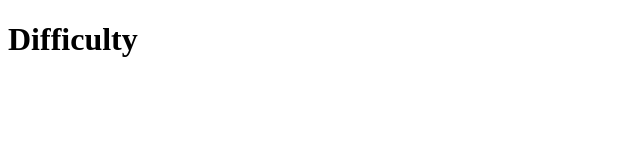
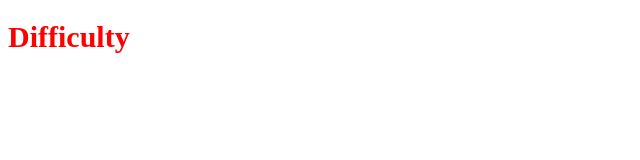
Before and after one commit to ogawaluan/minicurso-javascript, a plain HTML site: page index.html in a window 1280 px wide. Shown: the whole page, without its empty margins (0-640 px from the left). Drawn offline with Linux system fonts and the light colour scheme.

Commit message:
Dia 02/04 do curso

```diff
--- a/index.html
+++ b/index.html
@@ -7,7 +7,7 @@
 </head>
 <body>
     <div id="root"></div>
-
+    <script src="js/components/Title/index.js"></script>
     <script src="js/index.js"></script>
 </body>
 </html>
--- /dev/null
+++ b/js/components/Title/index.js
@@ -0,0 +1,3 @@
+function Title(css, textContent) {
+    return `<h1 style="${css[0]}${css[1]}">${textContent}</h1>`
+}
--- a/js/index.js
+++ b/js/index.js
@@ -1,10 +1,19 @@
 const root = document.querySelector("#root")
 
-function newElement(tag, content){
-    const title = `<${tag}>${content}</${tag}>`
-    root.insertAdjacentHTML("beforeend", title)
+//function newElement(tag, content){
+//    const title = `<${tag}>${content}</${tag}>`
+//    root.insertAdjacentHTML("beforeend", title)
 
-}
+//}
 
 
-newElement("h1", "Difficulty")
+//newElement("h1", "Difficulty")
+const textTitle = 'Difficulty'
+
+const title = Title`
+    color: red;
+    font-size: 30px;
+    ${textTitle}
+`
+
+root.insertAdjacentHTML('beforeend', title)
```
